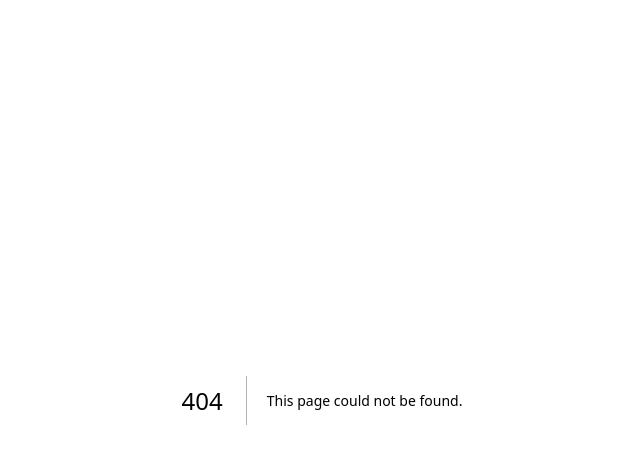
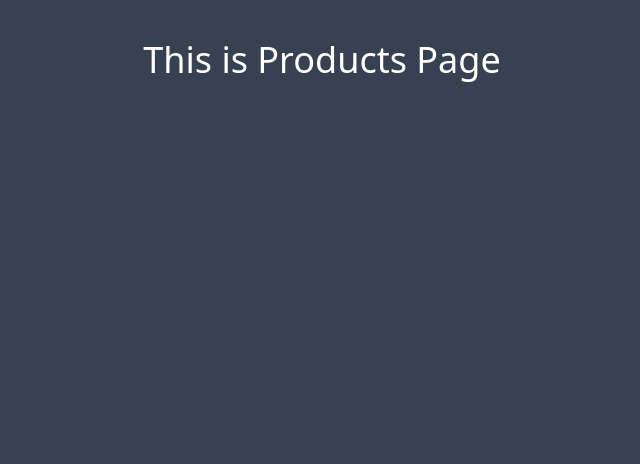
Before and after one commit to searchsakib/exploring-nextjs, a Next.js app: page /products in a window 1280 px wide. Before the commit this address had no page. Shown: the top 464 px of the page, without its empty margins (318-958 px from the left). Built offline with nearby package versions, Linux system fonts and the light colour scheme.

Commit message:
products page added

```diff
--- /dev/null
+++ b/src/app/products/page.js
@@ -0,0 +1,11 @@
+const page = () => {
+  return (
+    <div className="h-screen bg-gray-700">
+      <h2 className="text-center p-10 text-4xl text-white">
+        This is Products Page
+      </h2>
+    </div>
+  );
+};
+
+export default page;
```
